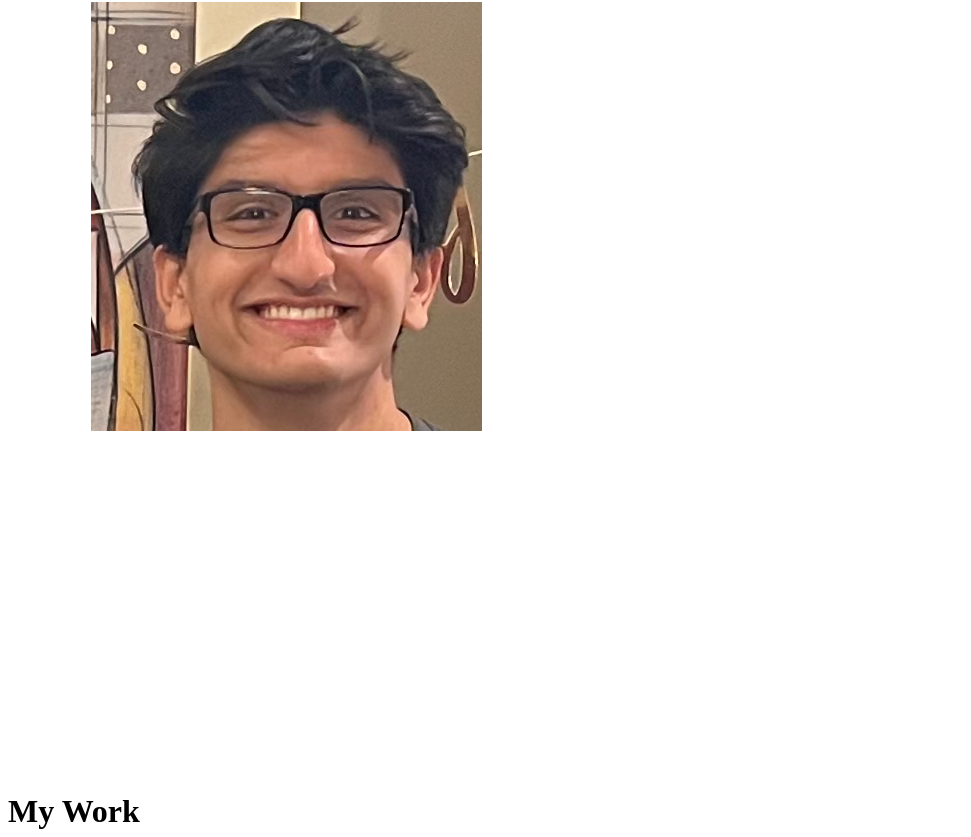
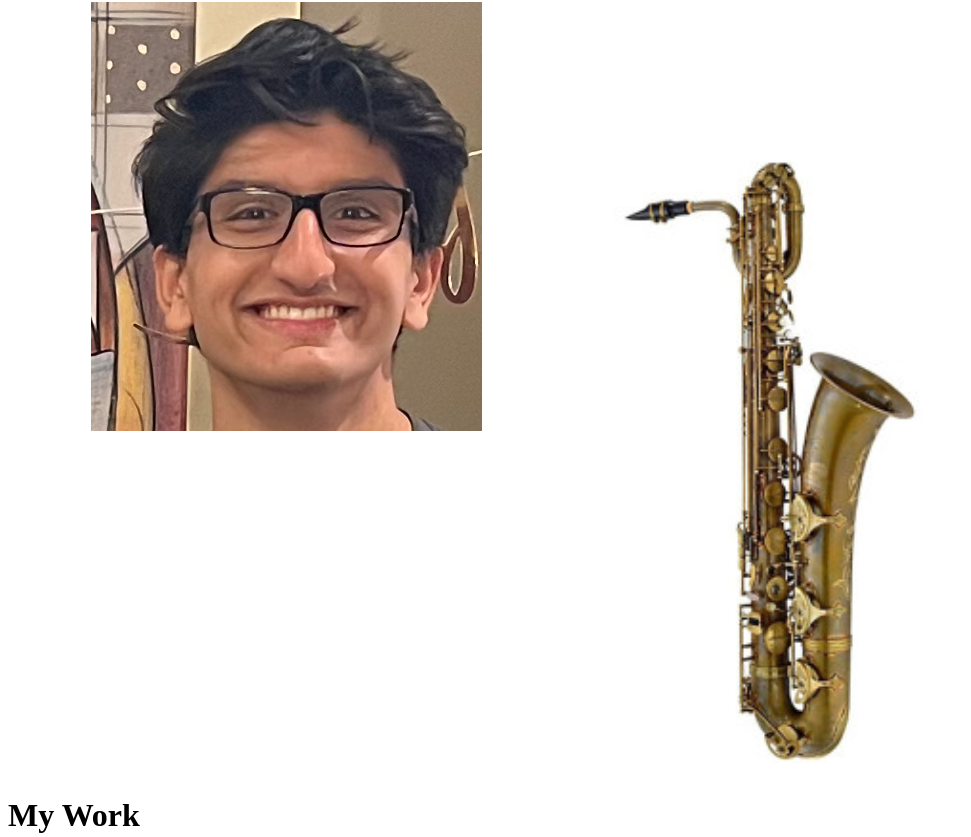
Before and after one commit to Carbonate1/Brandon-Chattha.github.io, a plain HTML site: page index.html in a window 1280 px wide. Shown: the part 322-1159 px from the top of the page, without its empty margins (0-971 px from the left). Drawn offline with Linux system fonts and the light colour scheme.

Commit message:
Added baritone picture to document

```diff
--- a/index.html
+++ b/index.html
@@ -13,6 +13,7 @@
     </p>After graduation, I intend to secure employment as either a software developer or cyber-security developer.</p>
     </p>Before then, however, I intend on taking multiple positions in Co-op (apprenticeship) throughout the remainder of my time at Simon Fraser.</p>
     <img src="Images/Professional Picture.png" alt="Picture of me on October 31st, 2023">
+    <img src="Images/Baritone Sax.png" alt="Picture of a Baritone Sax, my favourite instrument">
 </body>
 
 
```
